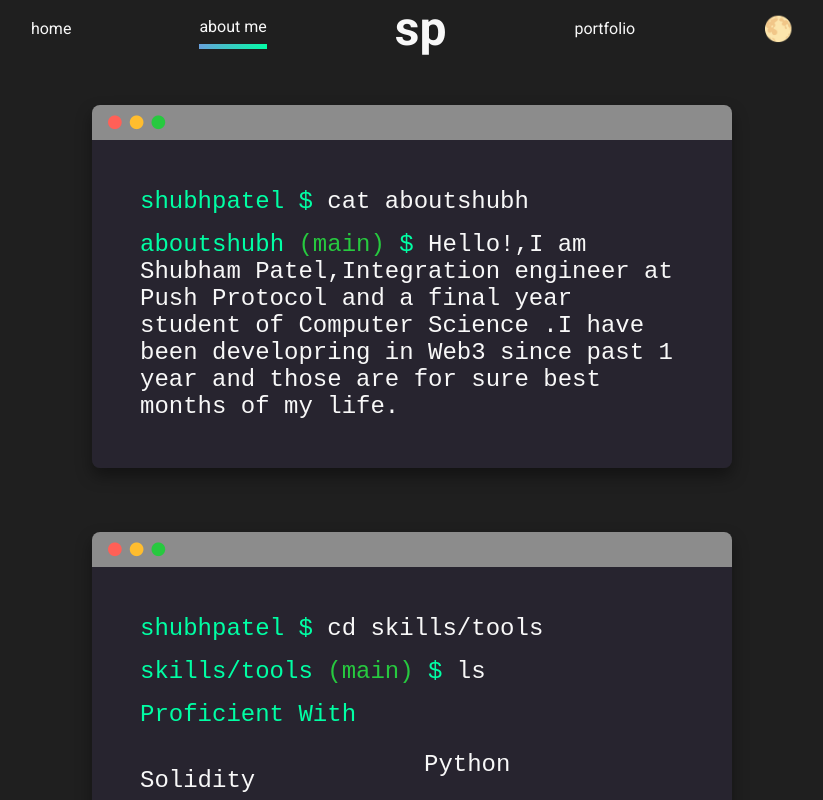
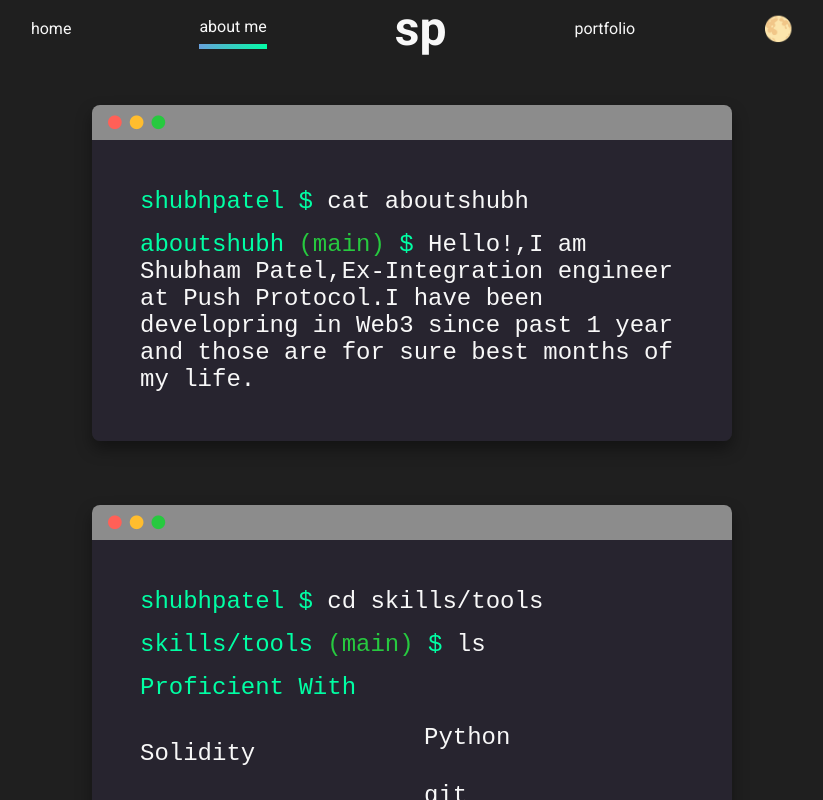
Before and after one commit to aeyshubh/portfolio-shubh, a React (Create React App) app: page /about in a window 1280 px wide. Shown: the top 800 px of the page, without its empty margins (228-1051 px from the left). Built offline with nearby package versions, Linux system fonts and the light colour scheme; the HTML template or start-up script is replaced by a standard one.

Commit message:
Update Info.js

```diff
--- a/src/info/Info.js
+++ b/src/info/Info.js
@@ -34,7 +34,7 @@ export const info = {
     miniBio: [ // these are just some "tidbits" about yourself. You can look at mine https://paytonjewell.github.io/#/ for an example if you'd like
         {
             emoji: '👩🏻‍💻',
-            text: 'Integration Engineer at Push Protocol'
+            text: 'Ex-Integration Engineer at Push Protocol'
         },
         {
             emoji: '🌎',
@@ -74,7 +74,7 @@ export const info = {
 // Just change the links so that they lead to your social profiles.
 
     ],
-    bio: "Hello!,I am Shubham Patel,Integration engineer at Push Protocol and a final year student of Computer Science .I have been developring in Web3 since past 1 year and those are for sure best months of my life.",
+    bio: "Hello!,I am Shubham Patel,Ex-Integration engineer at Push Protocol.I have been developring in Web3 since past 1 year and those are for sure best months of my life.",
     skills:
         {
             proficientWith: ['Solidity', 'Javascript','Typescript', 'Python', 'git', 'react', 'SoftSkills'],
```
